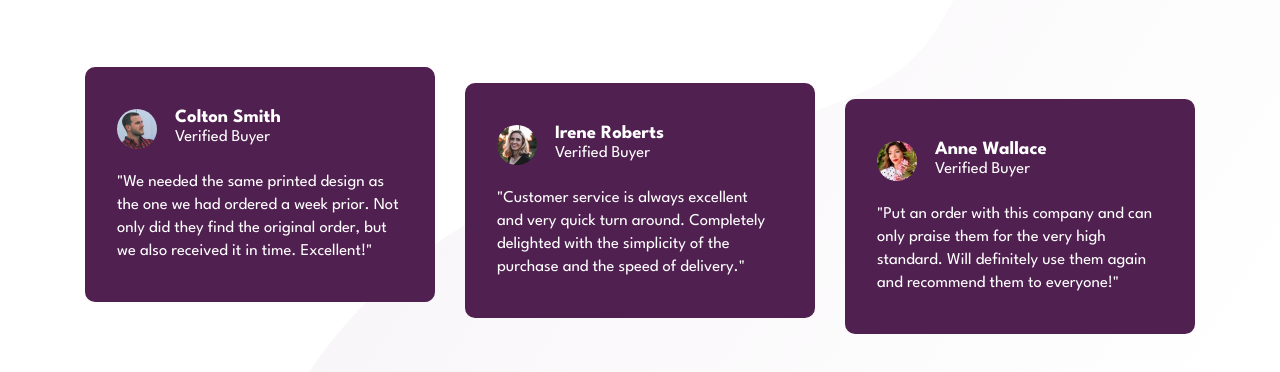
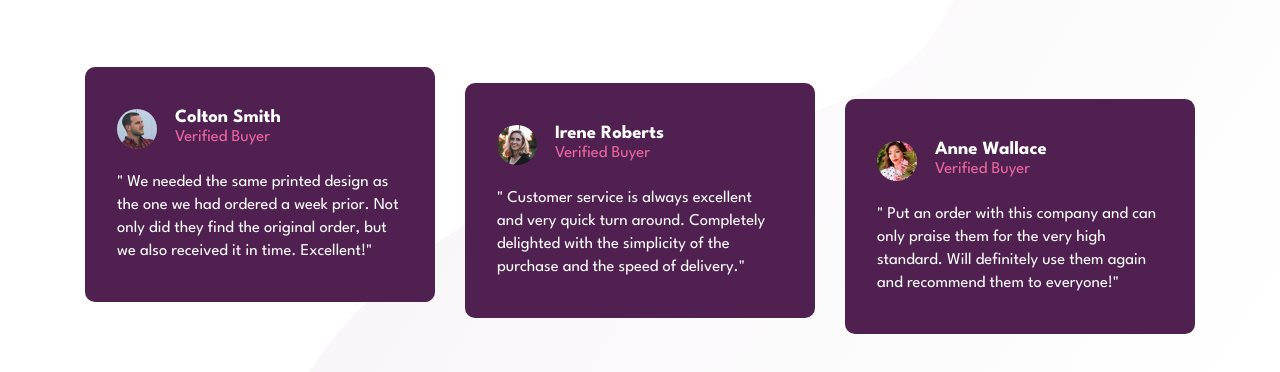
Before and after one commit to Donjr2/Frontend-Mentor---Social-proof-section-solution, a plain HTML site: page index.html in a window 1280 px wide. Shown: the part 368-740 px from the top of the page. Drawn offline with Linux system fonts and the light colour scheme.

Commit message:
Add files via upload

```diff
--- a/style.css
+++ b/style.css
@@ -111,6 +111,9 @@ body {
   height: auto;
   border-radius: 50%;
   margin-right: 18px;
+}
+.name p {
+  color: var(--softPink);
 }
 .profile_area p {
   font-size: 1.03125rem;
```
Also changed, not shown: index.html (+3 -3 lines), Screenshot.png, 1 other file.
